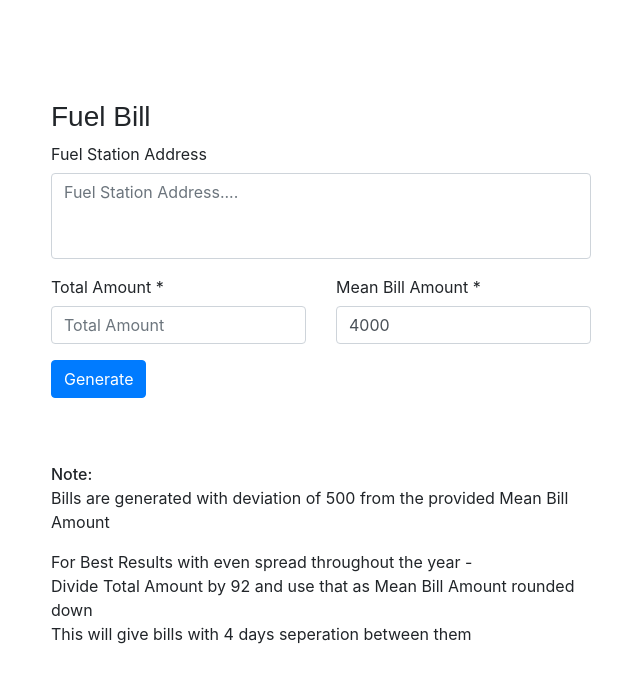
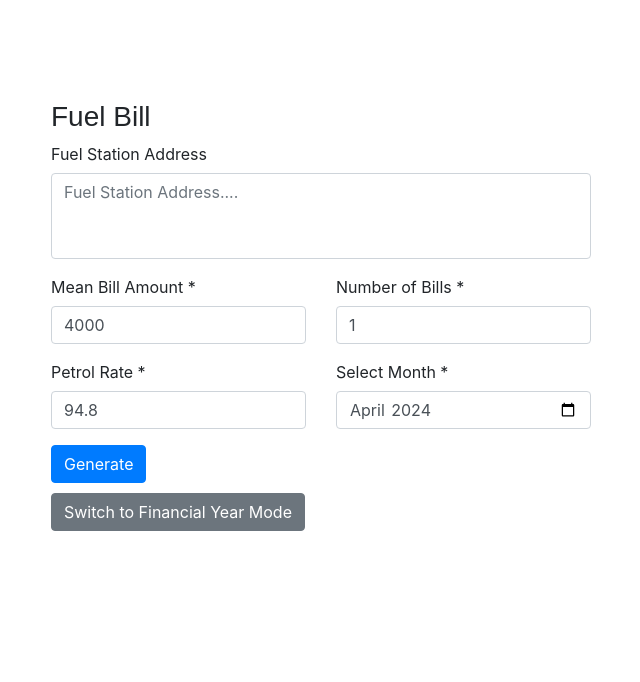
Before and after one commit to harbhlahritik/bill-generator, a React (Create React App) app: page / in a window 1280 px wide. Shown: the top 682 px of the page, without its empty margins (34-674 px from the left). Built offline with nearby package versions, Linux system fonts and the light colour scheme.

Commit message:
Added Month mode

```diff
--- a/src/Components/FuelBill.js
+++ b/src/Components/FuelBill.js
@@ -15,8 +15,16 @@ export default class FuelBill extends Component {
       pdf_view: false,
       sum_amount: 0,
       sum_ltrs: 0,
+      month_mode: true,
+      number_of_bills: "1",
+      petrol_rate: "94.8",
+      month: "2024-04",
     };
   }
+
+  _switch_mode = () => {
+    this.setState((prevState) => ({ month_mode: !prevState.month_mode }));
+  };
 
   onChange = (e, id) => {
     this.setState({ [id]: e.target.value });
@@ -43,7 +51,8 @@ export default class FuelBill extends Component {
   };
 
   _generateAmountArray = (total_number_of_bills) => {
-    let amount_arr = [], { mean } = this.state;
+    let amount_arr = [],
+      { mean } = this.state;
     mean = parseInt(mean);
     for (let i = 0; i < parseInt(total_number_of_bills / 2); i++) {
       let ei = total_number_of_bills - 1 - i;
@@ -77,11 +86,71 @@ export default class FuelBill extends Component {
     let total_number_of_bills = parseInt(amount / mean);
     let bills = [];
     let fuel_data_length = fuel_data.length;
-    let skip_factor = parseInt((fuel_data_length-1) / (total_number_of_bills-1));
+    let skip_factor = parseInt((fuel_data_length - 1) / (total_number_of_bills - 1));
     let amount_arr = this._generateAmountArray(total_number_of_bills);
     let receipt_no = 2102709341; // starting txn number
     for (let i = 0; i < total_number_of_bills; i++) {
-      let fuel_value = fuel_data[skip_factor * (i)];
+      let fuel_value = fuel_data[skip_factor * i];
+      let times_obj = this._getTime();
+      let txn_id = this._generateRandomNumber(receipt_no + 10000, receipt_no + 1000000);
+      bills.push({
+        amount: amount_arr[i].toFixed(2),
+        date: new Date(fuel_value.date),
+        time: times_obj.time,
+        rate: fuel_value.rate,
+        ltr: parseFloat(amount_arr[i] / fuel_value.rate).toFixed(2),
+        bay_no: this._generateRandomNumber(1, 8),
+        nozzle_no: this._generateRandomNumber(1, 4),
+        product: "PETROL",
+        paymode: "CASH",
+        txn_id,
+        hdfc_no: `D ${fuel_value.date.split("-")[1]}/${fuel_value.date.split("-")[0]}`,
+        txnSt: times_obj.txnSt,
+        txnEnd: times_obj.txnEnd,
+      });
+      sum_amount += amount_arr[i];
+      sum_ltrs += parseFloat(amount_arr[i] / fuel_value.rate);
+      receipt_no = txn_id;
+    }
+    this.setState({ bills, pdf_view: true, sum_amount, sum_ltrs: sum_ltrs.toFixed(2), total_number_of_bills });
+  };
+
+  _generateFuelBillsMonth = () => {
+    let { amount, sum_amount, sum_ltrs, mean, number_of_bills, petrol_rate, month } = this.state;
+    if (mean === "" || mean === null || isNaN(mean) || mean.includes(".") || mean > 50000) {
+      alert("Enter valid integer number in mean amount less than 50000");
+      return;
+    }
+    mean = parseInt(mean);
+    if (number_of_bills === "" || number_of_bills === null || isNaN(number_of_bills) || number_of_bills.includes(".") || number_of_bills > 30) {
+      alert(`Enter valid integer number in number of bills and less than 30`);
+      return;
+    }
+    number_of_bills = parseInt(number_of_bills);
+    if (petrol_rate === "" || petrol_rate === null || isNaN(petrol_rate)) {
+      alert(`Enter valid float number in petrol rate`);
+      return;
+    }
+    petrol_rate = parseFloat(petrol_rate);
+    if (month === "" || month === null) {
+      alert(`Enter valid month`);
+      return;
+    }
+    let month_arr = [31, 28, 31, 30, 31, 30, 31, 31, 30, 31, 30, 31],
+      month_tenure = 30;
+    if (month && month.includes("-")) {
+      let month_number = parseInt(month.split("-")[1]) - 1;
+      month_tenure = month_arr[month_number];
+    }
+    let total_number_of_bills = number_of_bills;
+    let bills = [];
+    console.log("month_tenure", month_tenure, "total_number_of_bills", total_number_of_bills);
+    let skip_factor = total_number_of_bills > 1 ? parseInt((month_tenure - 1) / (total_number_of_bills - 1)) : 0;
+    let amount_arr = this._generateAmountArray(total_number_of_bills);
+    let receipt_no = 2102709341 + this._generateRandomNumber(1000, 2102709341); // starting txn number
+    for (let i = 0; i < total_number_of_bills; i++) {
+      console.log("month", month, "i", i, "skip_factor", skip_factor);
+      let fuel_value = { date: new Date(new Date(month).getTime() + i * skip_factor * 60 * 60 * 24 * 1000).toISOString().split("T")[0], rate: petrol_rate };
       let times_obj = this._getTime();
       let txn_id = this._generateRandomNumber(receipt_no + 10000, receipt_no + 1000000);
       bills.push({
@@ -122,7 +191,7 @@ export default class FuelBill extends Component {
   }
 
   render() {
-    const { fuel_data, address, amount, mean, receipt_no, bills, pdf_view, total_number_of_bills, sum_amount, sum_ltrs } = this.state;
+    const { fuel_data, address, amount, mean, receipt_no, bills, pdf_view, total_number_of_bills, sum_amount, sum_ltrs, month_mode, number_of_bills, petrol_rate, month } = this.state;
     return (
       <div className="">
         {!pdf_view ? (
@@ -217,6 +286,68 @@ export default class FuelBill extends Component {
                   </div>
                 </fieldset>
               </div> */}
+
+                    {month_mode ? (
+                      <>
+                        <div data-v-c7ff15a2="" className="col-lg-6">
+                          <fieldset data-v-c7ff15a2="" className="form-group" id="__BVID__75">
+                            <legend tabIndex="-1" className="bv-no-focus-ring col-form-label pt-0" id="__BVID__75__BV_label_">
+                              Mean Bill Amount *
+                            </legend>
+                            <div>
+                              <input data-v-c7ff15a2="" onChange={(e) => this.onChange(e, "mean")} value={mean} type="text" placeholder="Total Mean Amount" className="form-control" id="__BVID__76" required="required" aria-required="true" />
+                              <div data-v-c7ff15a2="" className="invalid-feedback">
+                                {" "}
+                                Mean Bill Amount is required
+                              </div>
+                            </div>
+                          </fieldset>
+                        </div>
+                        <div data-v-c7ff15a2="" className="col-lg-6">
+                          <fieldset data-v-c7ff15a2="" className="form-group" id="__BVID__75">
+                            <legend tabIndex="-1" className="bv-no-focus-ring col-form-label pt-0" id="__BVID__75__BV_label_">
+                              Number of Bills *
+                            </legend>
+                            <div>
+                              <input data-v-c7ff15a2="" onChange={(e) => this.onChange(e, "number_of_bills")} value={number_of_bills} type="text" placeholder="Number of Bills" className="form-control" id="__BVID__76" required="required" aria-required="true" />
+                              <div data-v-c7ff15a2="" className="invalid-feedback">
+                                {" "}
+                                Number of Bills is required
+                              </div>
+                            </div>
+                          </fieldset>
+                        </div>
+                        <div data-v-c7ff15a2="" className="col-lg-6">
+                          <fieldset data-v-c7ff15a2="" className="form-group" id="__BVID__75">
+                            <legend tabIndex="-1" className="bv-no-focus-ring col-form-label pt-0" id="__BVID__75__BV_label_">
+                              Petrol Rate *
+                            </legend>
+                            <div>
+                              <input data-v-c7ff15a2="" onChange={(e) => this.onChange(e, "petrol_rate")} value={petrol_rate} type="text" placeholder="Petrol Rate" className="form-control" id="__BVID__76" required="required" aria-required="true" />
+                              <div data-v-c7ff15a2="" className="invalid-feedback">
+                                {" "}
+                                Petrol Rate is required
+                              </div>
+                            </div>
+                          </fieldset>
+                        </div>
+                        <div data-v-c7ff15a2="" className="col-lg-6">
+                          <fieldset data-v-c7ff15a2="" className="form-group" id="__BVID__75">
+                            <legend tabIndex="-1" className="bv-no-focus-ring col-form-label pt-0" id="__BVID__75__BV_label_">
+                              Select Month *
+                            </legend>
+                            <div>
+                              <input data-v-c7ff15a2="" onChange={(e) => this.onChange(e, "month")} value={month} type="month" placeholder="month" className="form-control" id="__BVID__76" required="required" aria-required="true" />
+                              <div data-v-c7ff15a2="" className="invalid-feedback">
+                                {" "}
+                                Month is required
+                              </div>
+                            </div>
+                          </fieldset>
+                        </div>
+                      </>
+                    ) : (
+                      <>
                         <div data-v-c7ff15a2="" className="col-lg-6">
                           <fieldset data-v-c7ff15a2="" className="form-group" id="__BVID__75">
                             <legend tabIndex="-1" className="bv-no-focus-ring col-form-label pt-0" id="__BVID__75__BV_label_">
@@ -245,6 +376,8 @@ export default class FuelBill extends Component {
                             </div>
                           </fieldset>
                         </div>
+                      </>
+                    )}
                   </div>
                   {/* <div data-v-c7ff15a2="" className="row">
               <div data-v-c7ff15a2="" className="col-lg-6">
@@ -426,21 +559,36 @@ export default class FuelBill extends Component {
                 </fieldset>
               </div>
             </div> */}
-                  <button onClick={this._generateFuelBills} data-v-c7ff15a2="" type="submit" className="btn btn mb-0 btn-primary">
+                  <button onClick={!month_mode ? this._generateFuelBills : this._generateFuelBillsMonth} data-v-c7ff15a2="" type="submit" className="btn btn mb-0 btn-primary">
                     {" "}
                     Generate
                   </button>
+
+                  <div className="" style={{ marginTop: 10 }}>
+                    <button onClick={this._switch_mode} data-v-c7ff15a2="" type="" className="btn btn mb-0 btn-secondary">
+                      {" "}
+                      Switch to {month_mode ? "Financial Year" : "Month"} Mode
+                    </button>
+                  </div>
+
                   {/* <button data-v-c7ff15a2="" type="Clear" className="btn btn ml-3 mb-0 btn-primary">
               Clear
             </button> */}
+                  {!month_mode ? (
+                    <>
                       <div className="" style={{}}>
-                <div className="" style={{ fontWeight: 500, marginTop: "4em" }}>Note:</div>
+                        <div className="" style={{ fontWeight: 500, marginTop: "4em" }}>
+                          Note:
+                        </div>
                         <div className="">Bills are generated with deviation of 500 from the provided Mean Bill Amount</div>
-                  <div className="" style={{ marginTop: "1em" }}>For Best Results with even spread throughout the year -</div>
+                        <div className="" style={{ marginTop: "1em" }}>
+                          For Best Results with even spread throughout the year -
+                        </div>
                         <div className="">Divide Total Amount by 92 and use that as Mean Bill Amount rounded down</div>
                         <div className="">This will give bills with 4 days seperation between them</div>
                       </div>
-
+                    </>
+                  ) : null}
 
                   <div data-v-7e8502bc="" data-v-c7ff15a2="" className="creditsRemain">
                     {/* <span data-v-7e8502bc="">This bill generation is absolutely free.</span> */}
@@ -456,6 +604,10 @@ export default class FuelBill extends Component {
               <div className="">Total Number of bills generated: {total_number_of_bills}</div>
               <div className="">Sum Amount: {sum_amount}</div>
               <div className="">Sum Liters: {sum_ltrs}</div>
+              <button onClick={() => window.location.reload()} data-v-c7ff15a2="" type="" className="btn btn mb-0 btn-primary">
+                {" "}
+                Generate More
+              </button>
             </div>
 
             {bills.map((bill) => (
```
Lines whose indentation alone changed are shown as unchanged.
